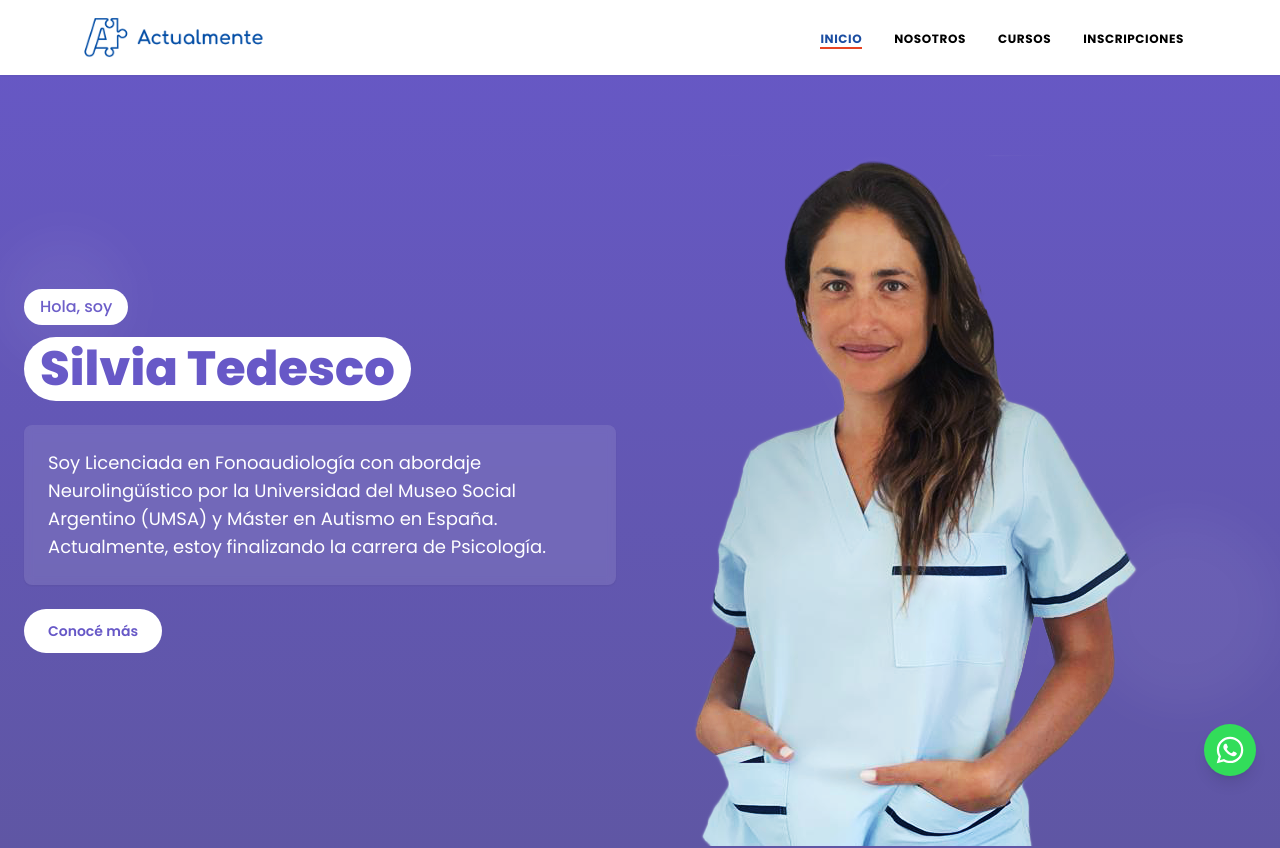
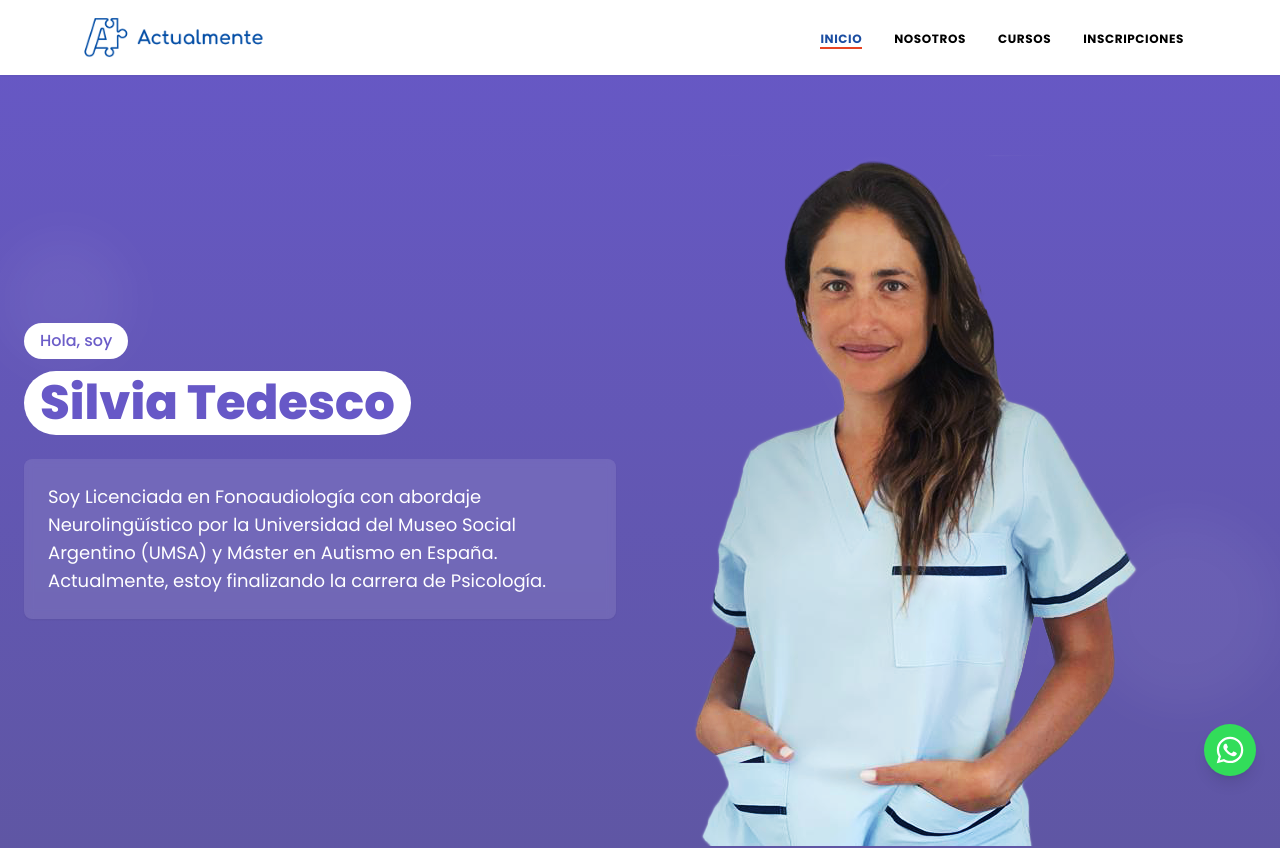
Before and after one commit to tomaslami/act-upd, a Next.js app: page /nosotros in a window 1280 px wide. Shown: the top 848 px of the page. Built offline with nearby package versions, Linux system fonts and the light colour scheme; no server answers.

Commit message:
refactor: remove unused imports and button component from AboutUs.tsx

```diff
--- a/src/components/AboutUs.tsx
+++ b/src/components/AboutUs.tsx
@@ -1,6 +1,4 @@
 import Image from "next/image"
-import Link from "next/link"
-import { Button } from "@/components/ui/button"
 import { Card, CardContent } from "@/components/ui/card"
 import { Badge } from "@/components/ui/badge"
 
@@ -36,16 +34,6 @@ export default function AboutSection() {
                 </p>
               </CardContent>
             </Card>
-
-            <div>
-              <Button
-                asChild
-                size="lg"
-                className="bg-white text-[#6758c7] hover:bg-white/90 rounded-full px-6 font-semibold"
-              >
-                <Link href="#">Conocé más</Link>
-              </Button>
-            </div>
           </div>
 
           {/* Right column: Image */}
```
